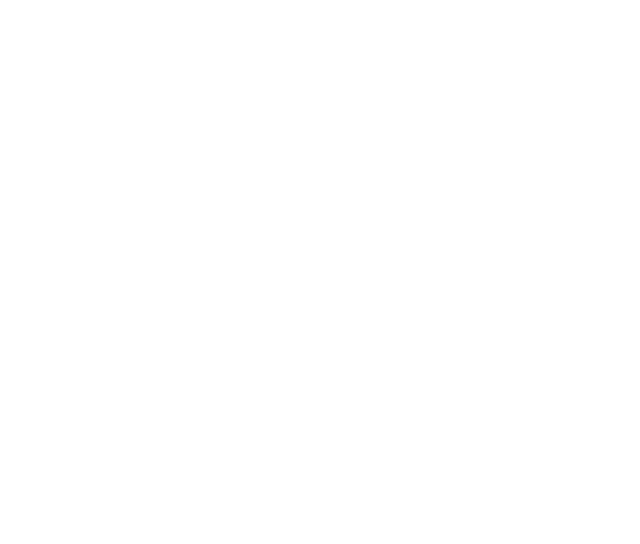
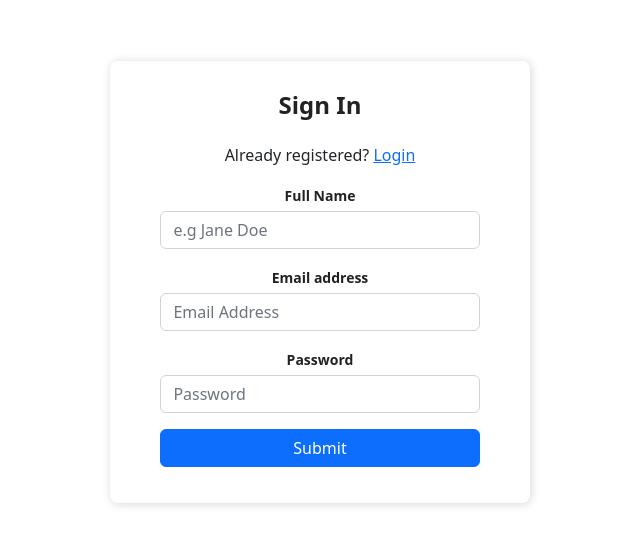
Before and after one commit to rezwanrahimr/Project-Sunshine, a React (Create React App) app: page /signUp in a window 1280 px wide. Before the commit this address had no page. Shown: the part 118-662 px from the top of the page, without its empty margins (320-960 px from the left). Built offline with nearby package versions, Linux system fonts and the light colour scheme.

Commit message:
firebase auth added

```diff
--- a/package.json
+++ b/package.json
@@ -8,6 +8,7 @@
     "@testing-library/user-event": "^13.5.0",
     "bootstrap": "^5.2.0",
     "cdbreact": "^1.5.3",
+    "firebase": "^9.9.3",
     "react": "^18.2.0",
     "react-bootstrap": "^2.5.0",
     "react-dom": "^18.2.0",
--- a/src/App.js
+++ b/src/App.js
@@ -3,6 +3,7 @@ import './App.css';
 import Home from './components/Home/Home';
 import { Route, Routes } from 'react-router-dom';
 import Login from './components/Login/Login';
+import SignUp from './components/SignUp/SignUp';
 
 function App() {
   return (
@@ -11,6 +12,7 @@ function App() {
      <Routes>
        <Route path='/home' element={<Home></Home>}></Route>
        <Route path='/login' element={<Login></Login>}></Route>
+       <Route path='/signUp' element={<SignUp></SignUp>}></Route>
      </Routes>
     </div>
   );
--- a/src/components/Login/Login.js
+++ b/src/components/Login/Login.js
@@ -30,7 +30,7 @@ const Login = () => {
             </button>
           </div>
           <p className="forgot-password text-right mt-2">
-            Forgot <a href="#">password?</a>
+            Go to Sign Up <a href="/signUP">Sign-Up</a>
           </p>
         </div>
       </form>
--- /dev/null
+++ b/src/components/SignUp/SignUp.js
@@ -0,0 +1,84 @@
+import React from 'react';
+import {  createUserWithEmailAndPassword } from "firebase/auth";
+import { useNavigate } from 'react-router-dom';
+import auth from '../../firebase.init';
+const SignUp = () => {
+    const navigate = useNavigate();
+    const handleLogin = event => {
+        event.preventDefault()
+        const email = event.target.email.value;
+        const password = event.target.password.value;
+        console.log(email, password)
+
+        createUserWithEmailAndPassword(auth, email, password)
+            .then((userCredential) => {
+                // Signed in
+                const user = userCredential.user;
+                if(user){
+                    navigate('/home')
+                }
+
+                // ...
+            })
+            .catch((error) => {
+                const errorCode = error.code;
+                const errorMessage = error.message;
+                // ..
+            });
+
+    }
+    return (
+        <div>
+            <div className="Auth-form-container">
+                <form className="Auth-form" onSubmit={handleLogin}>
+                    <div className="Auth-form-content">
+                        <h3 className="Auth-form-title">Sign In</h3>
+                        <div className="text-center">
+                            Already registered?{" "}
+                            <span className="link-primary">
+                                <a href="/login">Login</a>
+                            </span>
+                        </div>
+                        <div className="form-group mt-3">
+                            <label>Full Name</label>
+                            <input
+                                type="email"
+                                className="form-control mt-1"
+                                placeholder="e.g Jane Doe"
+                            />
+                        </div>
+                        <div className="form-group mt-3">
+                            <label>Email address</label>
+                            <input
+                                type="email"
+                                name='email'
+                                className="form-control mt-1"
+                                placeholder="Email Address"
+                            />
+                        </div>
+                        <div className="form-group mt-3">
+                            <label>Password</label>
+                            <input
+                                type="password"
+                                name='password'
+                                className="form-control mt-1"
+                                placeholder="Password"
+                            />
+                        </div>
+                        <div className="d-grid gap-2 mt-3">
+                            <button type="submit" className="btn btn-primary">
+                                Submit
+                            </button>
+                        </div>
+                        <p className="text-center mt-2">
+
+                        </p>
+                    </div>
+                </form>
+            </div>
+
+        </div>
+    );
+};
+
+export default SignUp;
--- /dev/null
+++ b/src/firebase.init.js
@@ -0,0 +1,20 @@
+// Import the functions you need from the SDKs you need
+import { initializeApp } from "firebase/app";
+import { getAuth } from "firebase/auth";
+// TODO: Add SDKs for Firebase products that you want to use
+// https://firebase.google.com/docs/web/setup#available-libraries
+
+// Your web app's Firebase configuration
+const firebaseConfig = {
+  apiKey: "AIzaSyDFC0YNuu4_ZL46n3wTEZChEc-uacugvWw",
+  authDomain: "project-sunshine-96d55.firebaseapp.com",
+  projectId: "project-sunshine-96d55",
+  storageBucket: "project-sunshine-96d55.appspot.com",
+  messagingSenderId: "486238286842",
+  appId: "1:486238286842:web:9c3e5876afdde95cc4aa43"
+};
+
+// Initialize Firebase
+const app = initializeApp(firebaseConfig);
+const auth = getAuth(app);
+export default auth;
```
Also changed, not shown: 1 other file (tests, documents, lock files or other folders).
